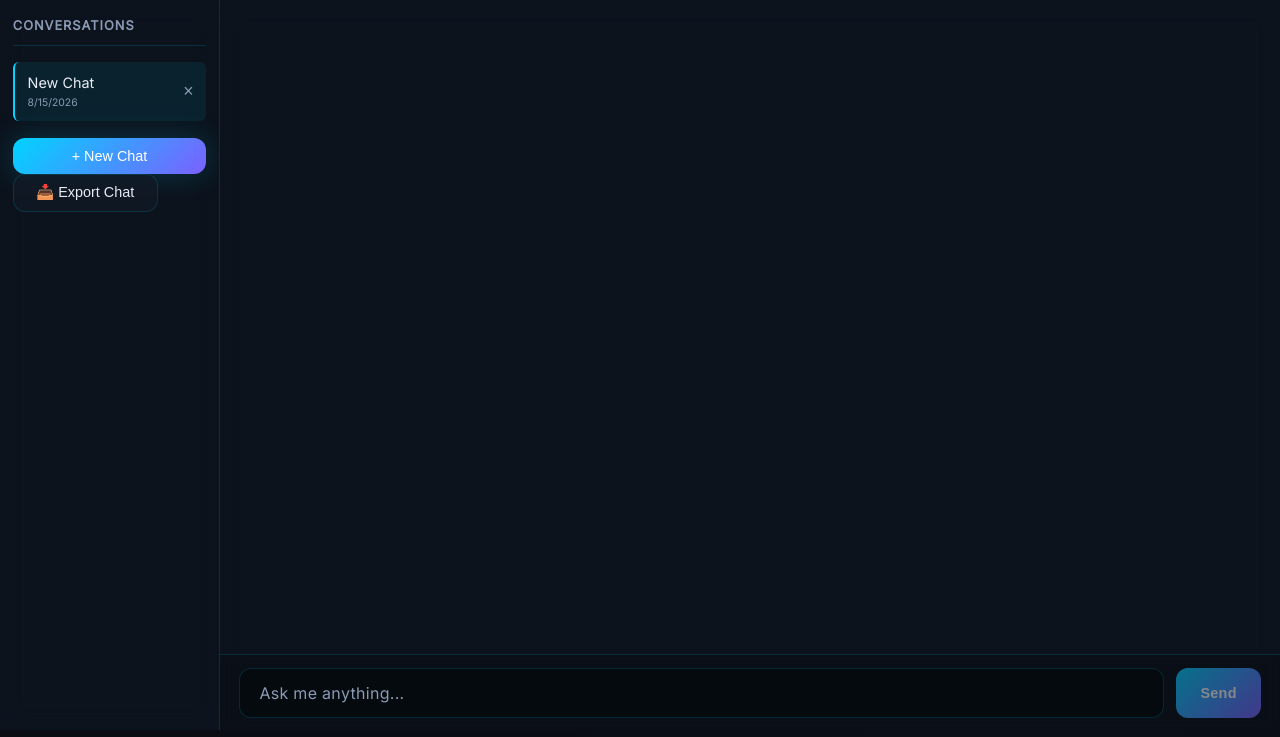
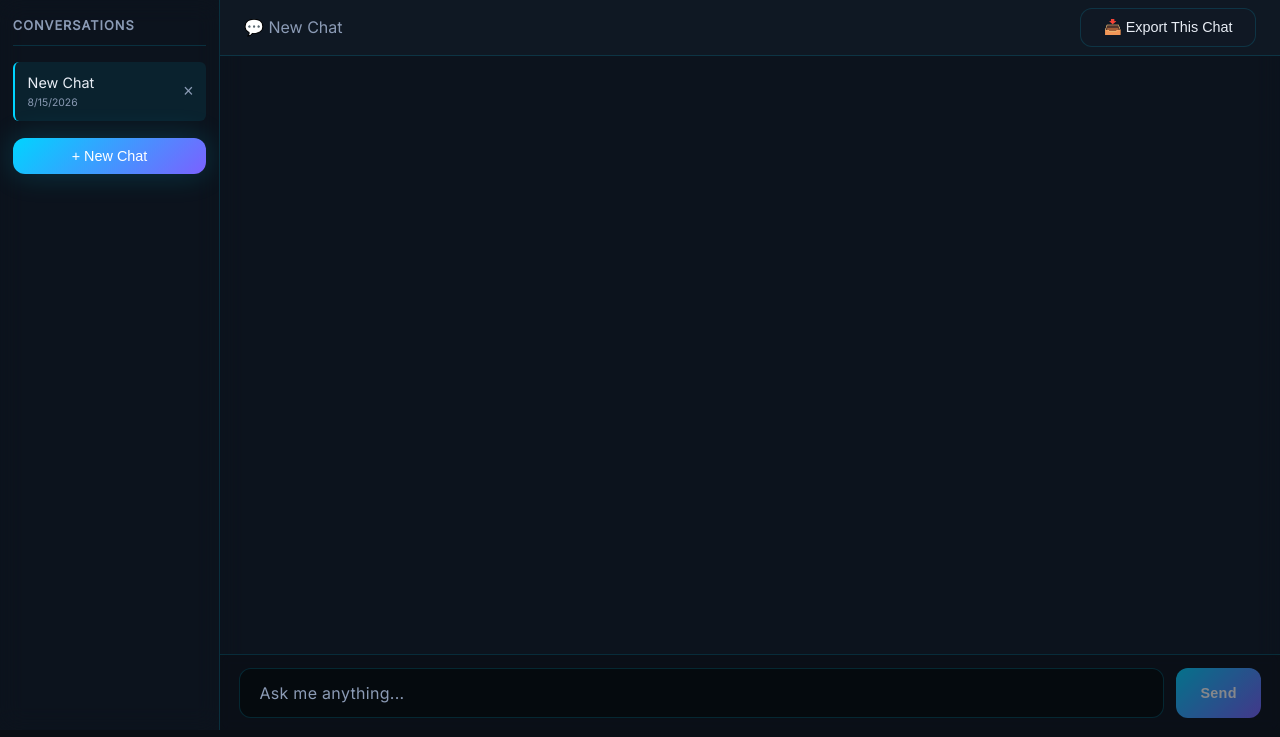
Before and after one commit to puviarasu-selvarasu/codeforge, a Django app: page / in a window 1280 px wide. Shown: the part 63-800 px from the top of the page. Run offline with Django 4.2, Linux system fonts and the light colour scheme; some libraries are stand-ins or nearby versions.

Commit message:
UI: Moved Export Chat button to chat header for clarity

````diff
--- a/templates/dashboard.html
+++ b/templates/dashboard.html
@@ -2,7 +2,8 @@
 {% load static %}
 
 {% block content %}
-<div class="chat-layout" x-data="dashboardStore()" x-init="init()">
+<div class="dashboard" x-data="dashboardStore()" x-init="init()">
+    <div class="chat-layout">
         <!-- LEFT SIDEBAR: Conversations -->
         <aside class="sidebar-left">
             <h3>Conversations</h3>
@@ -12,7 +13,7 @@
                          :class="{'active': currentConversation.id === conv.id}"
                          @click="switchConversation(conv.id)">
                         <div class="conv-info">
-                        <span x-text="conv.name || 'Untitled'"></span>
+                            <span class="conv-name" x-text="conv.name || 'Untitled'"></span>
                             <span style="font-size:0.65rem; display:block; color:var(--text-secondary);"
                                   x-text="new Date(conv.updated_at).toLocaleDateString()"></span>
                         </div>
@@ -24,22 +25,34 @@
                 <button class="btn btn-primary" @click="newConversation()" style="width:100%; margin-top:0.8rem;">
                     + New Chat
                 </button>
-            <button @click="exportChat()" class="btn btn-secondary btn-sm">📥 Export Chat</button>
             </div>
         </aside>
 
         <!-- CENTER PANEL: Chat -->
         <section class="center-panel">
+            <!-- Chat Header with Export -->
+            <div class="chat-header" style="display:flex; justify-content:space-between; align-items:center; padding:0.5rem 1.5rem; border-bottom:1px solid var(--border-color); background:var(--bg-secondary);">
+                <span class="chat-title" style="font-weight:500; color:var(--text-secondary);">
+                    💬 <span x-text="currentConversation.name || 'Conversation'"></span>
+                </span>
+                <button @click="exportChat()" class="btn btn-secondary btn-sm" title="Export this conversation as Markdown">
+                    📥 Export This Chat
+                </button>
+            </div>
+
             <div class="chat-messages-container" x-ref="messages">
                 <template x-for="msg in messages" :key="msg.id">
                     <div class="chat-message" :class="{'user': msg.role === 'user', 'assistant': msg.role === 'assistant'}">
+                        <div>
+                            <div class="message-header" x-text="msg.role === 'user' ? 'You' : 'CodeForge'"></div>
                             <div class="message-bubble" x-html="renderMarkdown(msg.content)"></div>
-                <!-- Copy Button – only for assistant messages with code -->
+                            <!-- Copy button for assistant messages with code -->
                             <template x-if="msg.role === 'assistant' && msg.content.includes('```')">
                                 <button @click="copyCode(msg.content)" class="btn btn-sm btn-secondary copy-btn">
                                     📋 Copy Code
                                 </button>
                             </template>
+                        </div>
                     </div>
                 </template>
 
@@ -47,6 +60,7 @@
                 <div x-show="isLoading" x-data="typingDots()" x-init="init()" x-cloak>
                     <div class="chat-message assistant">
                         <div>
+                            <div class="message-header">CodeForge</div>
                             <div class="typing-indicator">
                                 <span>Thinking</span>
                                 <span class="typing-dot"></span>
@@ -76,6 +90,7 @@
             </div>
         </section>
     </div>
+</div>
 {% endblock %}
 
 {% block extra_js %}
````
Lines whose indentation alone changed are shown as unchanged.
